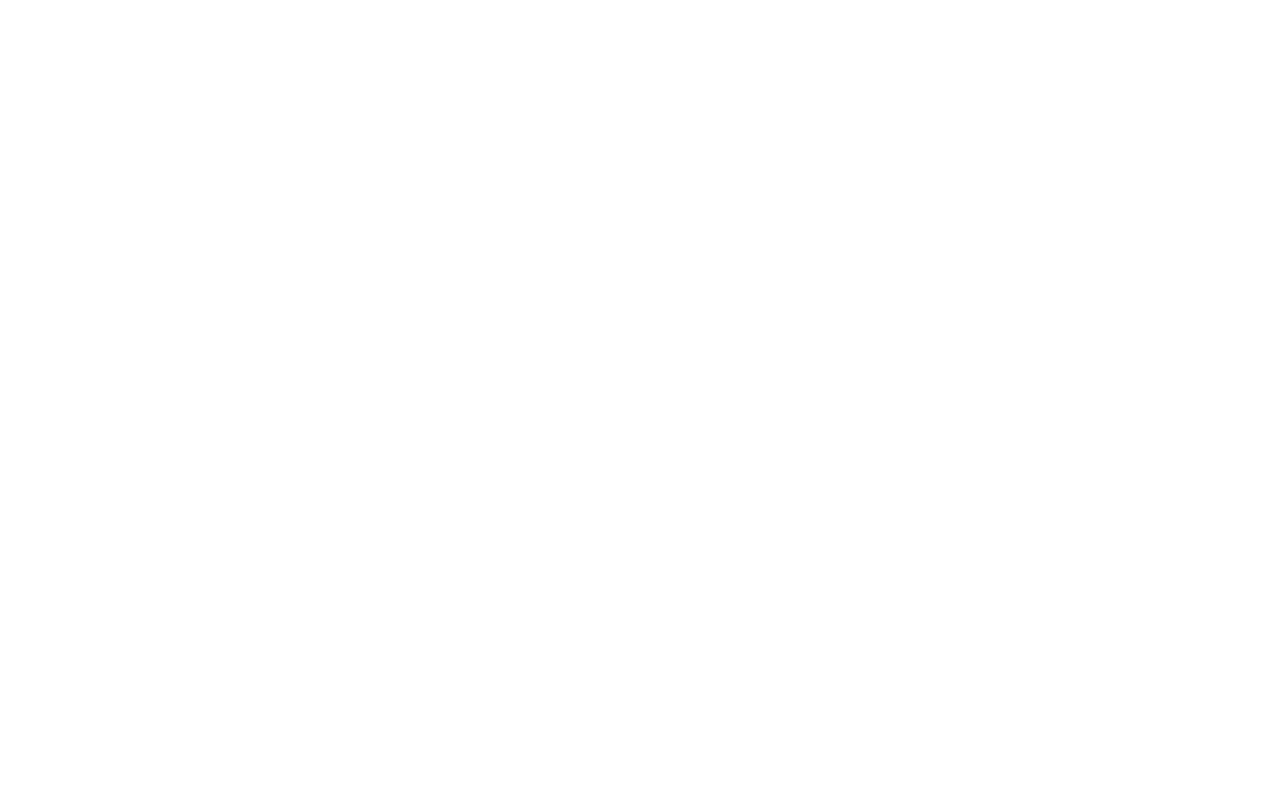
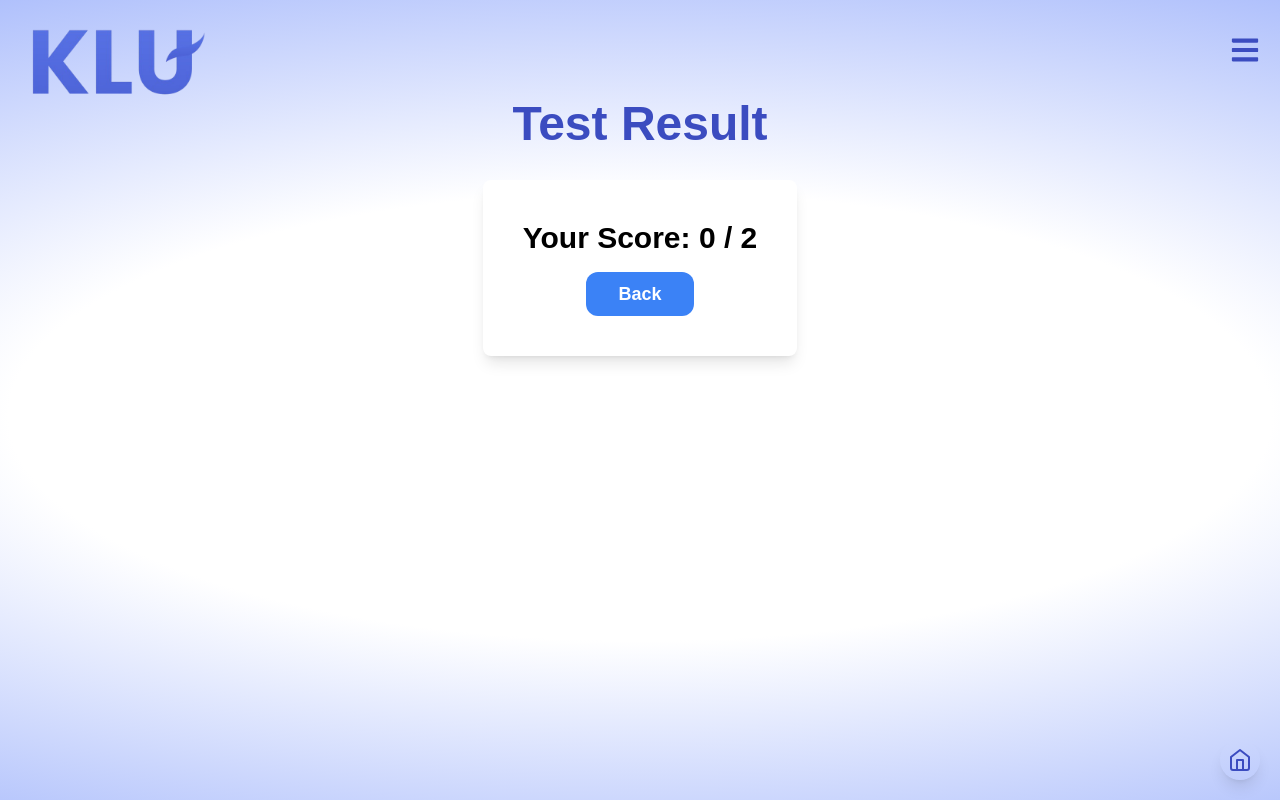
Before and after one commit to fathurwithyou/Klu-MilestoneSparta-15, a React (Create React App) app in the folder klu_app/: page /hasil-test-kalimat in a window 1280 px wide. Before the commit this address had no page. Built offline with nearby package versions, Linux system fonts and the light colour scheme; sample sign-in values are in the browser's storage.

Commit message:
Update Test Kalimat

```diff
--- a/klu_app/src/App.js
+++ b/klu_app/src/App.js
@@ -10,6 +10,7 @@
 import TestAlfabet from "./components/userlogin/test/TestAlfabet";
 import HasilTestAlfabet from "./components/userlogin/test/HasilTestAlfabet";
 import TestKalimat from "./components/userlogin/test/TestKalimat";
+import HasilTestKalimat from "./components/userlogin/test/HasilTestKalimat.jsx";
 import Modules from "./components/userlogin/module/page.jsx";
 import Scan from "./components/userlogin/Scan";
 import Profile from "./components/userlogin/Profile";
@@ -101,6 +102,17 @@
               <ProtectedRoute>
                 <NavbarLogin />
                 <TestKalimat />
+              </ProtectedRoute>
+            </div>
+          }
+        />
+        <Route
+          path="/hasil-test-kalimat"
+          element={
+            <div>
+              <ProtectedRoute>
+                <NavbarLogin />
+                <HasilTestKalimat />
               </ProtectedRoute>
             </div>
           }
--- a/klu_app/src/components/userlogin/modules/kalimat/ModuleKalimat.jsx
+++ b/klu_app/src/components/userlogin/modules/kalimat/ModuleKalimat.jsx
@@ -41,14 +41,14 @@
           </Link>
         </div>
 
-        {/* Test Modul Alfabet */}
+        {/* Test Modul Kalimat */}
         <div className="w-1/4 h-100 bg-white p-4 rounded-lg shadow-lg flex flex-col items-center">
           <img src={test} alt="Test Modul Alfabet" className="w-80 h-48 mb-4" />
-          <h2 className="font-bold text-navy text-xl mb-2">Test Modul Alfabet</h2>
+          <h2 className="font-bold text-navy text-xl mb-2">Test Modul Kalimat</h2>
           <p className="text-lg text-black text-center mb-4 px-10">
             Berisikan test modul kata/frasa dalam bahasa isyarat.
           </p>
-          <Link to="/test-alfabet">
+          <Link to="/test-kalimat">
             <button className="px-8 py-2 bg-navy text-white rounded-xl text-lg font-semibold">
               Test Modul ➜
             </button>
--- /dev/null
+++ b/klu_app/src/components/userlogin/test/HasilTestKalimat.jsx
@@ -0,0 +1,25 @@
+import React from 'react';
+import { useLocation, Link } from 'react-router-dom';
+import HomeIcon from '../HomeIcon';
+
+const HasilTestKalimat = () => {
+  const location = useLocation();
+  const { score } = location.state || { score: 0 };
+
+  return (
+    <div id="bg" className="w-full h-screen flex flex-col items-center lg:px-[72px] pt-[100px]">
+      <HomeIcon />
+      <h1 className="font-bold text-navy text-5xl mb-8">Test Result</h1>
+      <div className="bg-white p-10 rounded-lg shadow-lg text-center">
+        <h2 className="text-3xl font-bold mb-4">Your Score: {score} / 2</h2>
+        <Link to="/module-kalimat">
+          <button className="px-8 py-2 bg-blue-500 text-white rounded-xl text-lg font-semibold">
+            Back
+          </button>
+        </Link>
+      </div>
+    </div>
+  );
+};
+
+export default HasilTestKalimat;
--- /dev/null
+++ b/klu_app/src/components/userlogin/test/PertanyaanKalimat.jsx
@@ -0,0 +1,22 @@
+import React from 'react';
+
+const PertanyaanKalimat = ({ question, answers, selectedAnswer, onAnswerClick }) => {
+  return (
+    <div className="flex flex-col items-start">
+      <img src={question.image} alt="Question" className="w-1/4 h-auto mb-4" />
+      <div className="flex flex-col gap-2 w-full">
+        {answers.map((answer, index) => (
+          <div key={index} className="flex items-center gap-2">
+            <button
+              onClick={() => onAnswerClick(index)}
+              className={`w-4 h-4 rounded-full flex items-center justify-center text-sm ${selectedAnswer === index ? 'bg-blue-500' : 'bg-gray-300'}`}
+            />
+            <span>{answer}</span>
+          </div>
+        ))}
+      </div>
+    </div>
+  );
+};
+
+export default PertanyaanKalimat;
--- a/klu_app/src/components/userlogin/test/TestKalimat.jsx
+++ b/klu_app/src/components/userlogin/test/TestKalimat.jsx
@@ -1,17 +1,14 @@
 import React, { useState, useEffect } from 'react';
 import { useNavigate } from 'react-router-dom';
 import HomeIcon from '../HomeIcon';
-import hurufC from "../../../asset/huruf c.jpeg";
-import hurufF from "../../../asset/huruf f.jpeg";
-import hurufJ from "../../../asset/huruf j.jpeg";
-import hurufO from "../../../asset/huruf o.jpeg";
-import hurufV from "../../../asset/huruf v.jpeg";
-import PertanyaanAlfabet from './PertanyaanAlfabet';
+import Assalamualaikum from "../../../asset/assalamualaikum.jpg";
+import Selamat from "../../../asset/selamat.jpg";
+import PertanyaanKalimat from './PertanyaanKalimat';
 
 const TestKalimat = () => {
   const [remainingTime, setRemainingTime] = useState(600); // 10 menit dalam detik
   const [currentQuestion, setCurrentQuestion] = useState(1);
-  const [selectedAnswers, setSelectedAnswers] = useState(Array(5).fill(null));
+  const [selectedAnswers, setSelectedAnswers] = useState(Array(2).fill(null)); // Hanya 2 pertanyaan
   const navigate = useNavigate();
 
   useEffect(() => {
@@ -34,7 +31,7 @@
   };
 
   const handleNext = () => {
-    if (currentQuestion < 5) {
+    if (currentQuestion < 2) { // Hanya 2 pertanyaan
       setCurrentQuestion((prevQuestion) => prevQuestion + 1);
     } else {
       calculateScore();
@@ -53,28 +50,16 @@
 
   const questions = [
     {
-      image: hurufC,
-      answers: ['Huruf A', 'Huruf B', 'Huruf C', 'Huruf D', 'Huruf E']
+      image: Assalamualaikum,
+      answers: ['Assalamualaikum', 'Selamat Pagi', 'Waalaikumsalam', 'Selamat', 'Selamat Datang']
     },
     {
-      image: hurufF,
-      answers: ['Huruf F', 'Huruf G', 'Huruf H', 'Huruf I', 'Huruf J']
-    },
-    {
-      image: hurufJ,
-      answers: ['Huruf B', 'Huruf J', 'Huruf N', 'Huruf V', 'Huruf Z']
-    },
-    {
-      image: hurufO,
-      answers: ['Huruf G', 'Huruf A', 'Huruf R', 'Huruf O', 'Huruf Z']
-    },
-    {
-      image: hurufV,
-      answers: ['Huruf U', 'Huruf V', 'Huruf W', 'Huruf X', 'Huruf Y']
+      image: Selamat,
+      answers: ['Assalamualaikum', 'Selamat Pagi', 'Waalaikumsalam', 'Selamat', 'Selamat Datang']
     }
   ];
 
-  const correctAnswers = [2, 0, 1, 3, 1]; // Jawaban benar untuk setiap pertanyaan
+  const correctAnswers = [0, 3]; // Jawaban benar untuk 2 pertanyaan
 
   const handleAnswerClick = (index) => {
     const newSelectedAnswers = [...selectedAnswers];
@@ -86,7 +71,7 @@
     const score = selectedAnswers.reduce((acc, answer, index) => {
       return acc + (answer === correctAnswers[index] ? 1 : 0);
     }, 0);
-    navigate('/hasil-test-alfabet', { state: { score } });
+    navigate('/hasil-test-kalimat', { state: { score } });
   };
 
   const answeredQuestionsCount = selectedAnswers.filter(answer => answer !== null).length;
@@ -102,7 +87,7 @@
             <div className="border bg-white border-white shadow-lg p-4 h-44 rounded-xl">
               <h2 className="text-sm font-bold text-navy mb-2">Questions</h2>
               <ul className="flex flex-wrap gap-2 mb-4">
-                {Array.from({ length: 5 }, (_, i) => (
+                {Array.from({ length: 2 }, (_, i) => ( // Hanya 2 pertanyaan
                   <li key={i} className={`w-1/4 text-center ${currentQuestion === i + 1 ? 'font-bold' : ''}`}>
                     {i + 1}
                   </li>
@@ -111,14 +96,14 @@
               <div className="flex justify-between">
                 <button onClick={handlePrevious} className="px-4 py-2 bg-blue-500 text-white rounded">Previous</button>
                 <button onClick={handleNext} className="px-4 py-2 bg-blue-500 text-white rounded">
-                  {currentQuestion < 5 ? 'Next' : 'Finish'}
+                  {currentQuestion < 2 ? 'Next' : 'Finish'} {/* Hanya 2 pertanyaan */}
                 </button>
               </div>
             </div>
             {/* Baris Kedua */}
             <div className="border bg-white border-white shadow-lg p-4 h-24 rounded-xl">
               <h2 className="text-sm font-bold text-navy mb-2">Questions Answered</h2>
-              <div className="text-2xl font-bold">{answeredQuestionsCount} / 5</div>
+              <div className="text-2xl font-bold">{answeredQuestionsCount} / 2</div> {/* Hanya 2 pertanyaan */}
             </div>
             {/* Baris Ketiga */}
             <div className="border bg-white border-white shadow-lg p-4 h-24">
@@ -128,7 +113,7 @@
           </div>
           {/* Kolom Kanan */}
           <div className="w-3/4 flex flex-col justify-between border bg-white border-white shadow-lg p-4 ml-4">
-            <PertanyaanAlfabet
+            <PertanyaanKalimat
               question={questions[currentQuestion - 1]}
               answers={questions[currentQuestion - 1].answers}
               selectedAnswer={selectedAnswers[currentQuestion - 1]}
```
